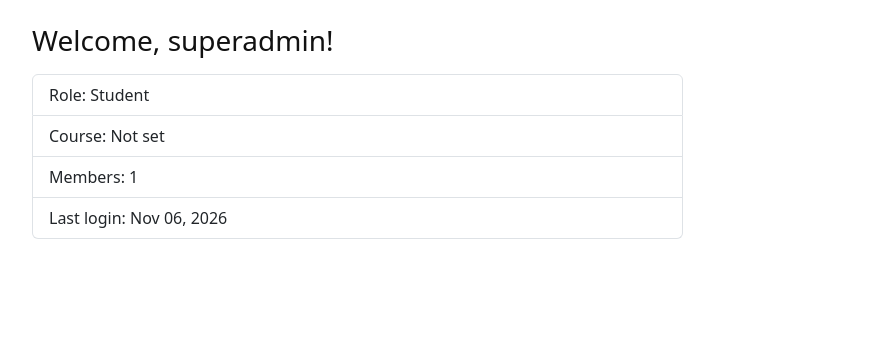
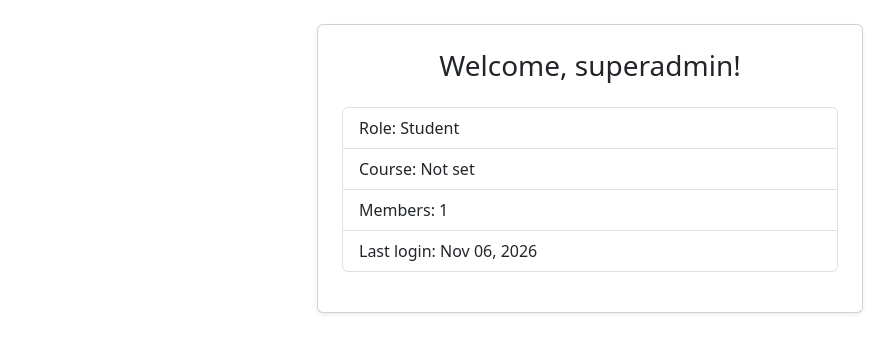
Before and after one commit to Justin-Maquiling/CSIT327-G5-Maquiling-Justin-FirstDjango, a Django app: template templates/dashboard/home.html in a window 1280 px wide. Shown: the part 56-409 px from the top of the page, without its empty margins (50-944 px from the left). Run offline with Django 5.2, Linux system fonts and the light colour scheme; a user stored in the database is signed in; tables that the repository leaves empty hold one stand-in row (values such as "Sample post"); the template is opened without the code that fills it: most values are stand-ins (such as "Sample title", 1, 10 or a date in 2020).

Commit message:
centered dashboard and added button back to dashboard

```diff
--- a/templates/dashboard/home.html
+++ b/templates/dashboard/home.html
@@ -1,14 +1,24 @@
 {% extends "base.html" %}
 {% block title %}Dashboard | CampusConnect{% endblock %}
 {% block content %}
-<h1 class="h3 mb-3">Welcome, {{ user.first_name|default:user.username }}!</h1>
-<ul class="list-group mb-3 col-md-7">
+<div class="row justify-content-center">
+	<div class="col-md-8 col-lg-6">
+		<section class="card shadow-sm">
+			<div class="card-body p-4">
+				<h1 class="h3 mb-4 text-center">Welcome, {{ user.first_name|default:user.username }}!</h1>
+				<ul class="list-group mb-3">
 					<li class="list-group-item">Role: {{ user.get_role_display }}</li>
 					<li class="list-group-item">Course: {{ user.course|default:"Not set" }}</li>
 					<li class="list-group-item">Members: {{ member_count }}</li>
 					<li class="list-group-item">Last login: {{ user.last_login|date:"M d, Y" }}</li>
 				</ul>
 				{% if is_admin %}
+				<div class="text-center">
 					<a class="btn btn-primary" href="{% url 'admin_panel' %}">Open admin panel</a>
+				</div>
 				{% endif %}
+			</div>
+		</section>
+	</div>
+</div>
 {% endblock %}
--- a/templates/dashboard/profile.html
+++ b/templates/dashboard/profile.html
@@ -6,5 +6,6 @@
     {% csrf_token %}
     {{ form.as_p }}
     <button class="btn btn-primary" type="submit">Save changes</button>
+    <a class="btn btn-outline-dark ms-2" href="{% url 'dashboard' %}">Back to dashboard</a>
 </form>
 {% endblock %}
```
Also changed, not shown: db.sqlite3. Lines whose indentation alone changed are shown as unchanged.
